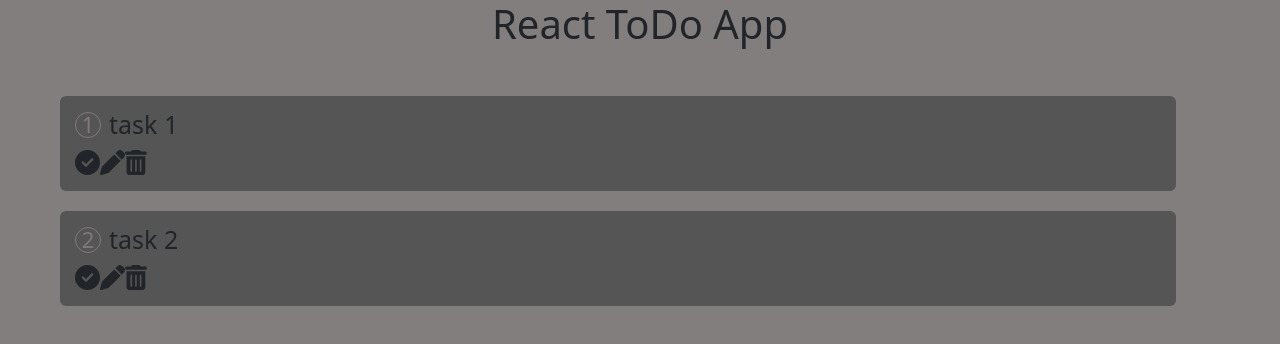
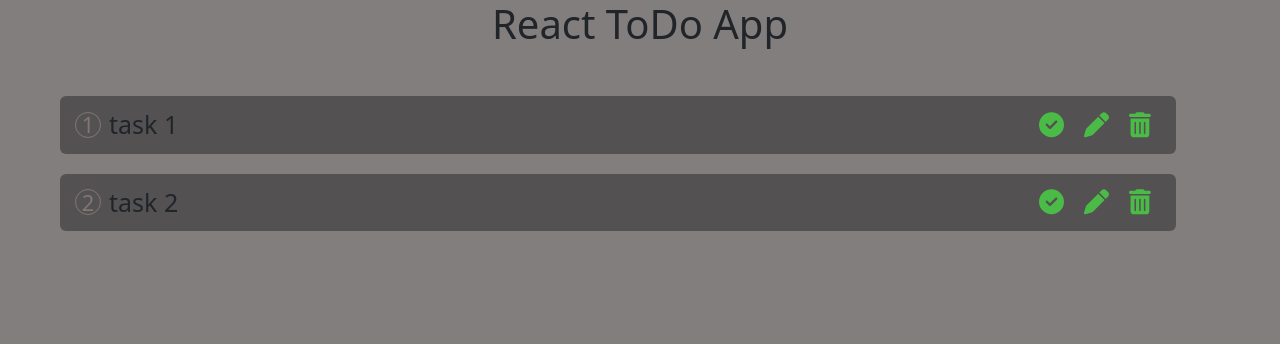
Before and after one commit to dhirajkumarbhaiya/React-ToDo-App, a React (Create React App) app: page / in a window 1280 px wide. Shown: the top 344 px of the page. Built offline with nearby package versions, Linux system fonts and the light colour scheme.

Commit message:
added css for ToDo item container

```diff
--- a/src/App.css
+++ b/src/App.css
@@ -3,7 +3,7 @@
 }
 
 .taskBg {
-  background-color: #555;
+  background-color: #535151;
   margin-bottom: 20px;
   border-radius: 6px;
   padding: 10px 140px 10px 15px;
@@ -29,8 +29,26 @@
   align-items: center;
   justify-content: center;
 }
+.taskBg .taskText {
+  flex: 1;
+}
 .taskBg .done .taskText {
   text-decoration: line-through;
   opacity: 0.4;
-  flex: 1;
 }
+.iconWraper {
+  display: inline-block;
+  position: absolute;
+  width: auto;
+  right: 15px;
+  top: 50%;
+  transform: translateY(-50%);
+}
+.taskBg .iconWraper span {
+  margin: 0px 10px 0px 10px;
+  cursor: pointer;
+  color: rgba(72, 235, 69, 0.696);
+}
+.taskBg .iconWraper span:hover {
+  color: rgb(5, 252, 26);
+}
--- a/src/App.js
+++ b/src/App.js
@@ -56,7 +56,7 @@ function App() {
                     <span className="taskNumber">{index + 1}</span>
                     <span className="taskText">{task.title}</span>
                   </div>
-                  <div className="">
+                  <div className="iconWraper">
                     <span>
                       <FontAwesomeIcon icon={faCircleCheck} />
                     </span>
```
